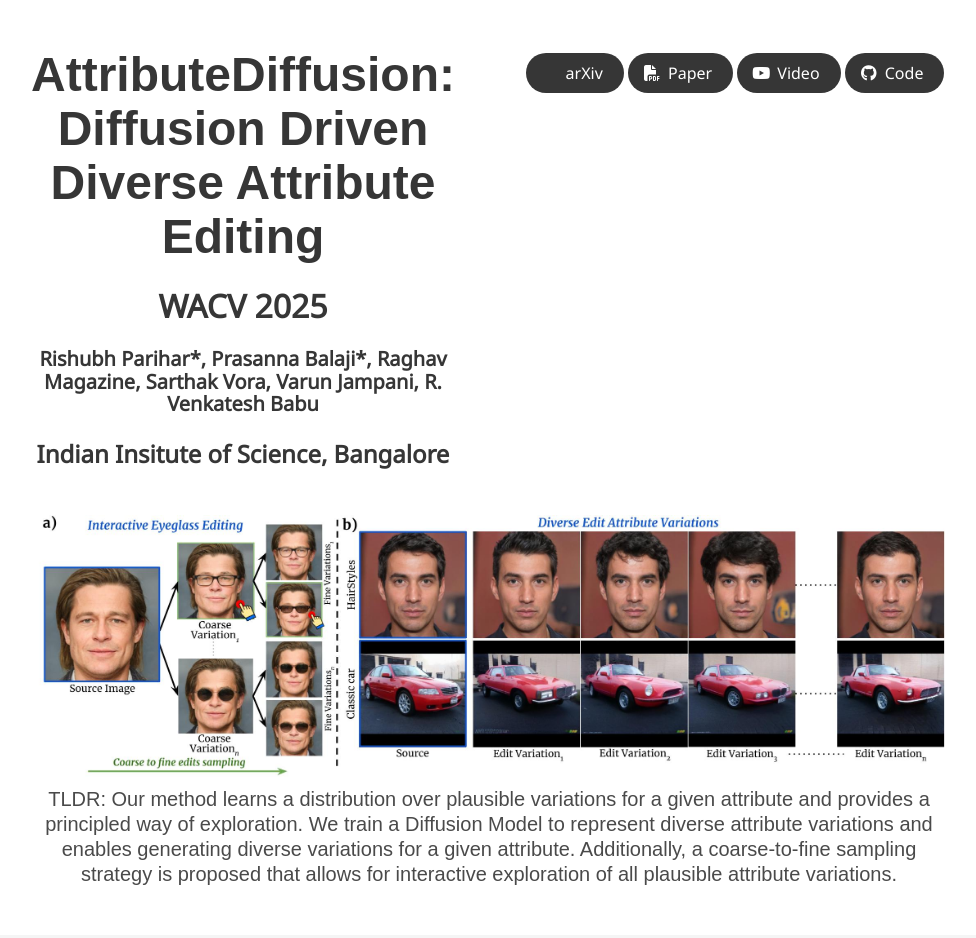
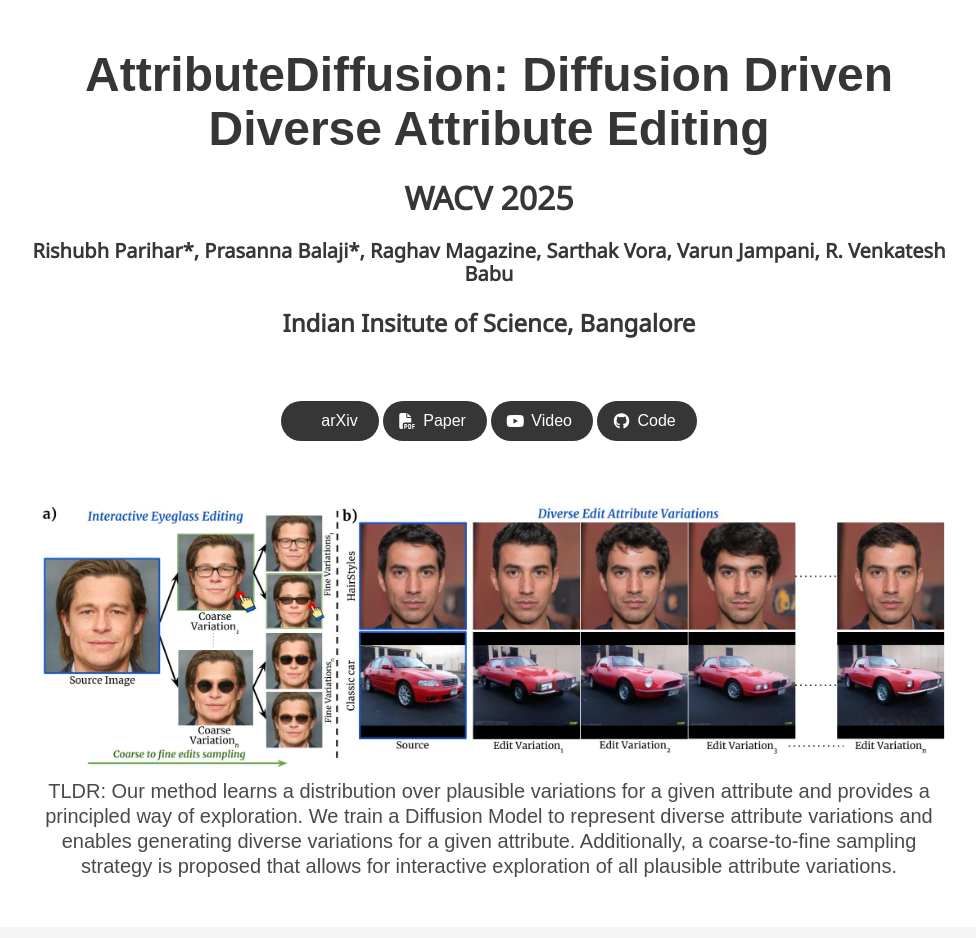
Before and after one commit to rishubhpar/attributediffusion, a plain HTML site: page index.html in a window 1280 px wide. Shown: the top 938 px of the page, without its empty margins (151-1127 px from the left). Drawn offline with nearby package versions, Linux system fonts and the light colour scheme; some icons are missing; a web font is replaced by a local one.

Commit message:
Update index.html

```diff
--- a/index.html
+++ b/index.html
@@ -53,8 +53,19 @@
           <h2 class="title is-5">Rishubh Parihar*,  Prasanna Balaji*,  Raghav Magazine,   Sarthak Vora,  Varun Jampani,  R. Venkatesh Babu</h2>
           <h2 class="title is-4">Indian Insitute of Science, Bangalore</h2>
           </div>
+            <!-- <span class="author-block">
+              Anonymous submission
+            </span> -->
+        </div>
+      </div>
+    </div>
+  </div>
+</section>
 
+<section class="hero teaser">
   <div class="column has-text-centered">
+      <div class="container is-max-desktop">
+        <div class="hero-body">
           <div class="publication-links">
             </span>
             <span class="link-block">
@@ -96,12 +107,6 @@
                 <span>Code</span>
                 </a>
             </span>
-            </div>
-
-            <!-- <span class="author-block">
-              Anonymous submission
-            </span> -->
-        </div>
           </div>
       </div>
   </div>
```
Lines whose indentation alone changed are shown as unchanged.
